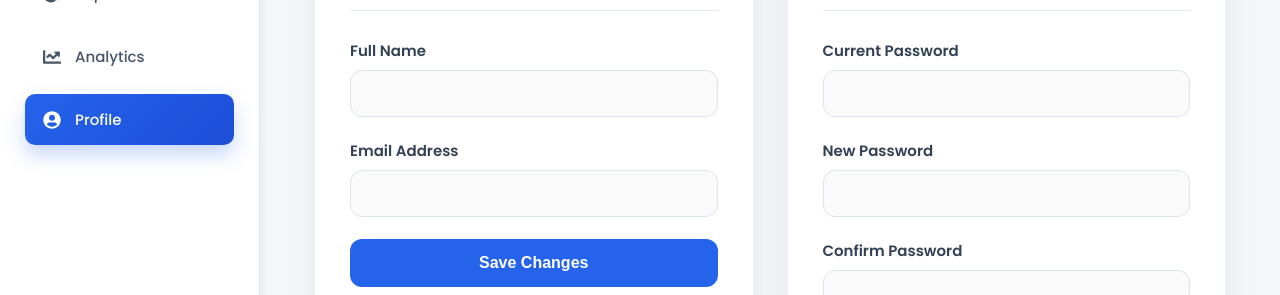
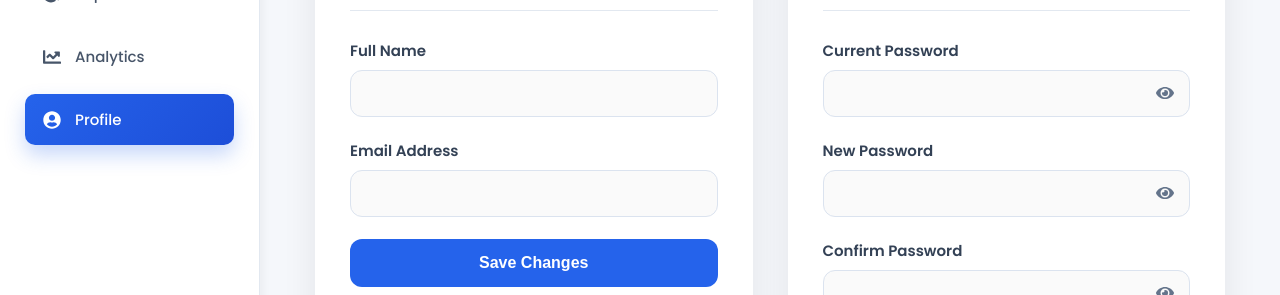
Before and after one commit to KummethaHarshavardhan/smart_expense_tracker, a React app in the folder frontend/: page /profile in a window 1280 px wide. Shown: the part 505-800 px from the top of the page. Built offline with nearby package versions, Linux system fonts and the light colour scheme; no server answers; the HTML template or start-up script is replaced by a standard one.

Commit message:
Enhance profile page UI with password visibility toggle

```diff
--- a/frontend/src/pages/Profile.jsx
+++ b/frontend/src/pages/Profile.jsx
@@ -9,6 +9,8 @@ import {
   changePassword,
 } from "../services/authService";
 import "../styles/profile.css";
+
+import { FaEye, FaEyeSlash } from "react-icons/fa";
 
 function Profile() {
   const [user, setUser] = useState(null);
@@ -30,6 +32,10 @@ function Profile() {
 
   const [error, setError] = useState("");
   const [success, setSuccess] = useState("");
+
+  const [showCurrentPassword, setShowCurrentPassword] = useState(false);
+  const [showNewPassword, setShowNewPassword] = useState(false);
+  const [showConfirmPassword, setShowConfirmPassword] = useState(false);
 
   useEffect(() => {
     loadProfile();
@@ -102,7 +108,7 @@ function Profile() {
 
       await changePassword(
         passwordData.currentPassword,
-        passwordData.newPassword
+        passwordData.newPassword,
       );
 
       setSuccess("Password changed successfully.");
@@ -131,11 +137,8 @@ function Profile() {
         <Sidebar />
 
         <main className="dashboard-main">
-
           <div className="profile-page">
-
             <div className="profile-header">
-
               <div className="profile-avatar">
                 {user?.name?.charAt(0).toUpperCase()}
               </div>
@@ -143,31 +146,18 @@ function Profile() {
               <h2>{user?.name}</h2>
 
               <p>Manage your personal account information</p>
-
             </div>
 
-            {error && (
-              <div className="profile-error">
-                {error}
-              </div>
-            )}
+            {error && <div className="profile-error">{error}</div>}
 
-            {success && (
-              <div className="profile-success">
-                {success}
-              </div>
-            )}
+            {success && <div className="profile-success">{success}</div>}
 
             <div className="profile-grid">
-
               <div className="profile-card">
-
                 <h3>Edit Profile</h3>
 
                 <form onSubmit={saveProfile}>
-
                   <div className="profile-group">
-
                     <label>Full Name</label>
 
                     <input
@@ -177,11 +167,9 @@ function Profile() {
                       onChange={handleProfileChange}
                       required
                     />
-
                   </div>
 
                   <div className="profile-group">
-
                     <label>Email Address</label>
 
                     <input
@@ -191,87 +179,93 @@ function Profile() {
                       onChange={handleProfileChange}
                       required
                     />
-
                   </div>
 
-                  <button
-                    className="profile-btn"
-                    disabled={saving}
-                  >
+                  <button className="profile-btn" disabled={saving}>
                     {saving ? "Saving..." : "Save Changes"}
                   </button>
-
                 </form>
-
               </div>
 
               <div className="profile-card">
-
                 <h3>Change Password</h3>
 
                 <form onSubmit={updateUserPassword}>
-
                   <div className="profile-group">
-
                     <label>Current Password</label>
 
+                    <div className="password-input">
                       <input
-                      type="password"
+                        type={showCurrentPassword ? "text" : "password"}
                         name="currentPassword"
                         value={passwordData.currentPassword}
                         onChange={handlePasswordChange}
                         required
                       />
 
+                      <span
+                        className="password-eye"
+                        onClick={() =>
+                          setShowCurrentPassword(!showCurrentPassword)
+                        }
+                      >
+                        {showCurrentPassword ? <FaEyeSlash /> : <FaEye />}
+                      </span>
+                    </div>
                   </div>
 
                   <div className="profile-group">
-
                     <label>New Password</label>
 
+                    <div className="password-input">
                       <input
-                      type="password"
+                        type={showNewPassword ? "text" : "password"}
                         name="newPassword"
                         value={passwordData.newPassword}
                         onChange={handlePasswordChange}
                         required
                       />
 
+                      <span
+                        className="password-eye"
+                        onClick={() => setShowNewPassword(!showNewPassword)}
+                      >
+                        {showNewPassword ? <FaEyeSlash /> : <FaEye />}
+                      </span>
+                    </div>
                   </div>
 
                   <div className="profile-group">
-
                     <label>Confirm Password</label>
 
+                    <div className="password-input">
                       <input
-                      type="password"
+                        type={showConfirmPassword ? "text" : "password"}
                         name="confirmPassword"
                         value={passwordData.confirmPassword}
                         onChange={handlePasswordChange}
                         required
                       />
 
+                      <span
+                        className="password-eye"
+                        onClick={() =>
+                          setShowConfirmPassword(!showConfirmPassword)
+                        }
+                      >
+                        {showConfirmPassword ? <FaEyeSlash /> : <FaEye />}
+                      </span>
+                    </div>
                   </div>
 
-                  <button
-                    className="profile-btn"
-                    disabled={changing}
-                  >
-                    {changing
-                      ? "Changing..."
-                      : "Change Password"}
+                  <button className="profile-btn" disabled={changing}>
+                    {changing ? "Changing..." : "Change Password"}
                   </button>
-
                 </form>
-
               </div>
-
             </div>
-
           </div>
-
         </main>
-
       </div>
 
       <Footer />
--- a/frontend/src/styles/profile.css
+++ b/frontend/src/styles/profile.css
@@ -160,6 +160,39 @@
   margin-bottom: 18px;
 }
 
+
+/* ==========================================
+   Password Input
+========================================== */
+
+.password-input{
+    position:relative;
+    width:100%;
+}
+
+.password-input input{
+    width:100%;
+    padding-right:50px;
+}
+
+.password-eye{
+    position:absolute;
+    top:50%;
+    right:16px;
+    transform:translateY(-50%);
+    cursor:pointer;
+    color:#64748b;
+    font-size:18px;
+    transition:.3s;
+    display:flex;
+    align-items:center;
+    justify-content:center;
+}
+
+.password-eye:hover{
+    color:#2563eb;
+}
+
 /* ==========================================
    Responsive
 ========================================== */
```
Lines whose indentation alone changed are shown as unchanged.
